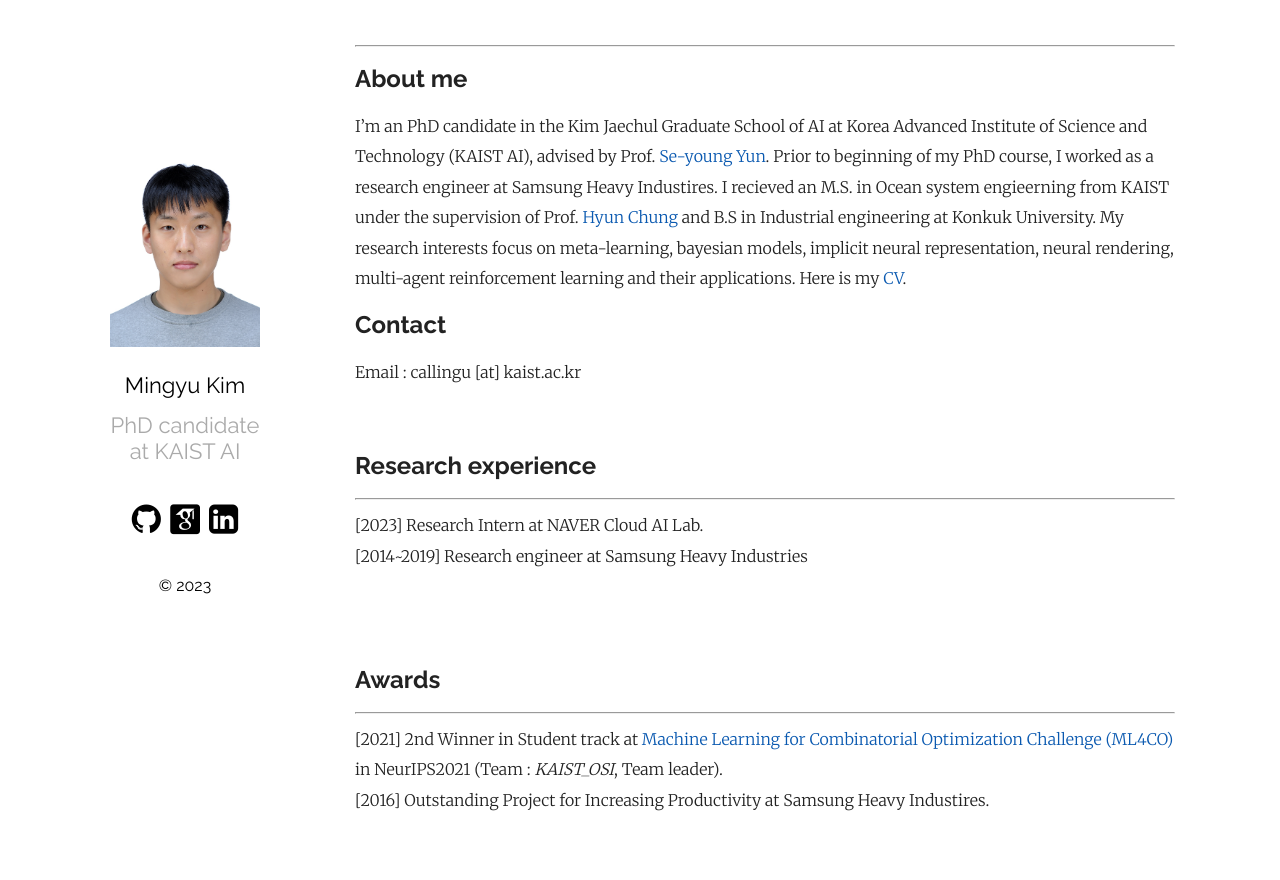
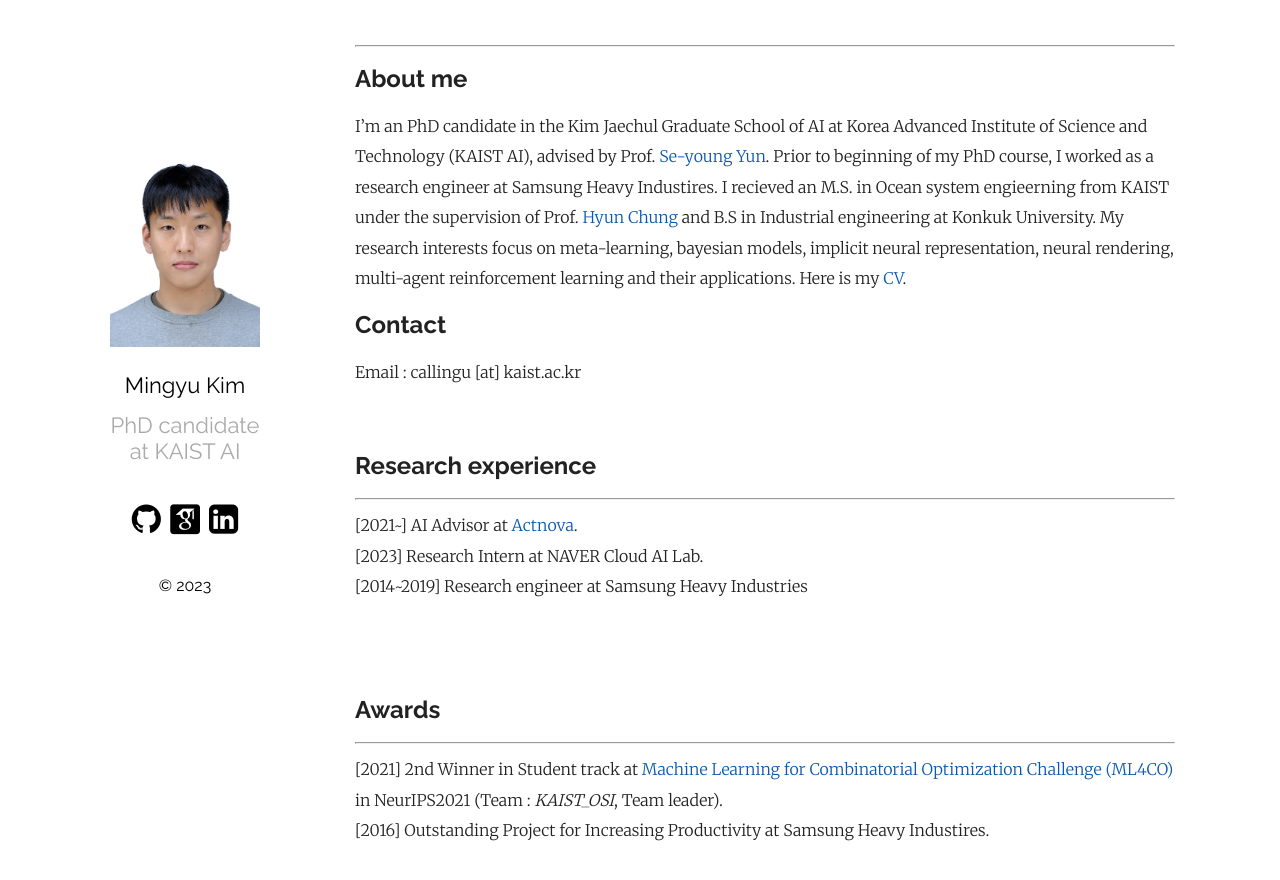
Before and after one commit to MingyuKim87/MingyuKim87.github.io, a Jekyll site: the page built from index.md, in a window 1280 px wide and 900 px high. Shown: the top 880 px of the window. Built offline with Jekyll 4.4.1, drawn with Linux system fonts in a browser that asks for light colours; some web fonts are replaced.

Commit message:
Update index.md

```diff
--- a/index.md
+++ b/index.md
@@ -17,6 +17,7 @@ Email : callingu [at] kaist.ac.kr
 ## Research experience
 <hr>
 
+[2021~] AI Advisor at [Actnova].
 [2023] Research Intern at NAVER Cloud AI Lab.
 [2014~2019] Research engineer at Samsung Heavy Industries
 
@@ -142,6 +143,7 @@ Journal of the Society of Korea Industrial and Systems Engineering (*Domestic*),
 [seyoung-yun]: http://osi.kaist.ac.kr/professor/
 [hyun-chung]: http://psel.cnu.ac.kr/mdps_team/dr-hyun-chung/
 [CV]: https://drive.google.com/file/d/1VJ0LCn13SUGpw4xse1hWYFHA5f1wVVtt/view?usp=sharing
+[Actnova]: https://actnova.io/
 [ML4CO]: https://www.ecole.ai/2021/ml4co-competition/
 [npwsa]: https://openreview.net/pdf?id=JPkQwEdYn8
 [npwsa_workshop]: https://openreview.net/forum?id=URep0STGewu&referrer=[the%20profile%20of%20Mingyu%20Kim]
```
